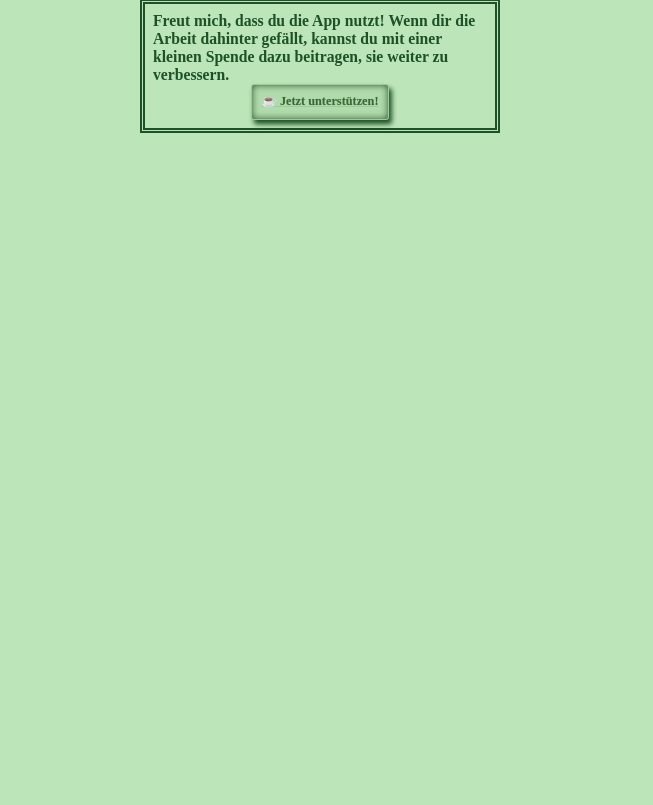
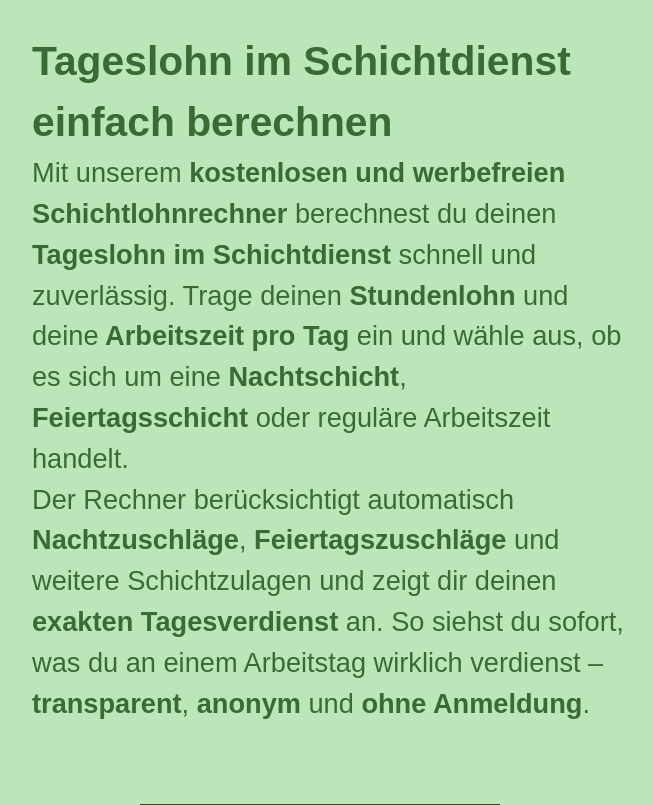
Before and after one commit to Burnxp/salarayToday, a React (Vite) app: page / in a window 1280 px wide. Shown: the part 1016-1821 px from the top of the page, without its empty margins (320-973 px from the left). Before the commit the page ends 1218 px from the top, so only its background shows below. Built offline with nearby package versions, Linux system fonts and the light colour scheme; no server answers.

Commit message:
Füge SEO-Text zur Beschreibung des Schichtlohnrechners hinzu

```diff
--- a/src/logik.jsx
+++ b/src/logik.jsx
@@ -4,7 +4,7 @@ import { useFeiertage } from "./feierTage";
 import { ResultView } from "./result";
 import { calculateFeinPlanZuschlag } from "./feinPlanzuschlag";
 import { useZuschlaege } from "./hooks/useZuschlaege";
-import { useEffect } from "react";
+
 
 import { useNavigate } from 'react-router-dom';
 
@@ -514,7 +514,25 @@ const navigate = useNavigate();
       <div className="resultContainer">
         <ResultView result={result} />
       </div>
-      <div>
+    <div>
+      <section class="seo-text text">
+  <h2>Tageslohn im Schichtdienst einfach berechnen</h2>
+  <p>
+    Mit unserem <strong>kostenlosen und werbefreien Schichtlohnrechner </strong>
+    berechnest du deinen <strong>Tageslohn im Schichtdienst</strong> schnell und
+    zuverlässig. Trage deinen <strong>Stundenlohn</strong> und deine
+     <strong> Arbeitszeit pro Tag</strong> ein und wähle aus, ob es sich um eine
+    <strong> Nachtschicht</strong>, <strong> Feiertagsschicht</strong> oder
+    reguläre Arbeitszeit handelt.
+  </p>
+  <p>
+    Der Rechner berücksichtigt automatisch <strong>Nachtzuschläge</strong>,
+    <strong> Feiertagszuschläge </strong> und weitere Schichtzulagen und zeigt dir
+    deinen <strong>exakten Tagesverdienst</strong> an. So siehst du sofort, was
+    du an einem Arbeitstag wirklich verdienst – <strong>transparent</strong>,
+    <strong> anonym</strong> und <strong>ohne Anmeldung</strong>.
+  </p>
+</section>
 
 
 
```
